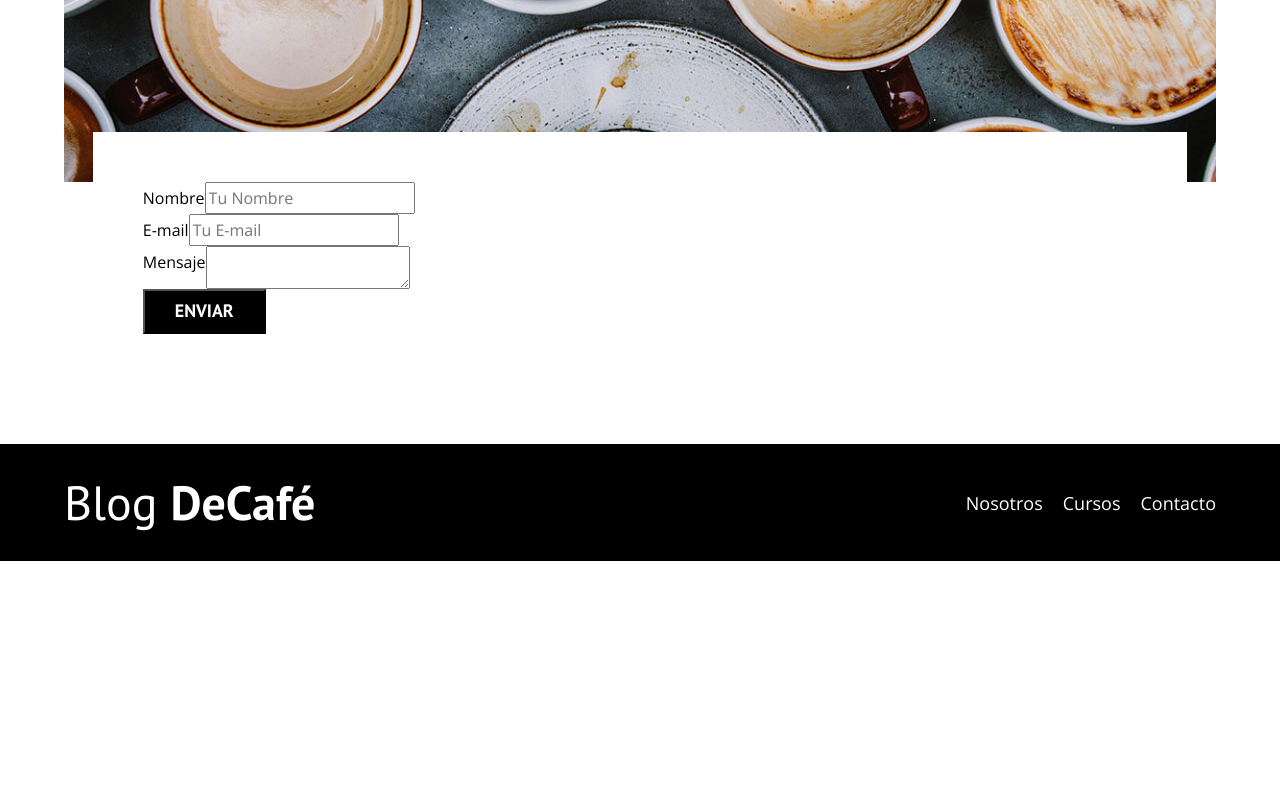
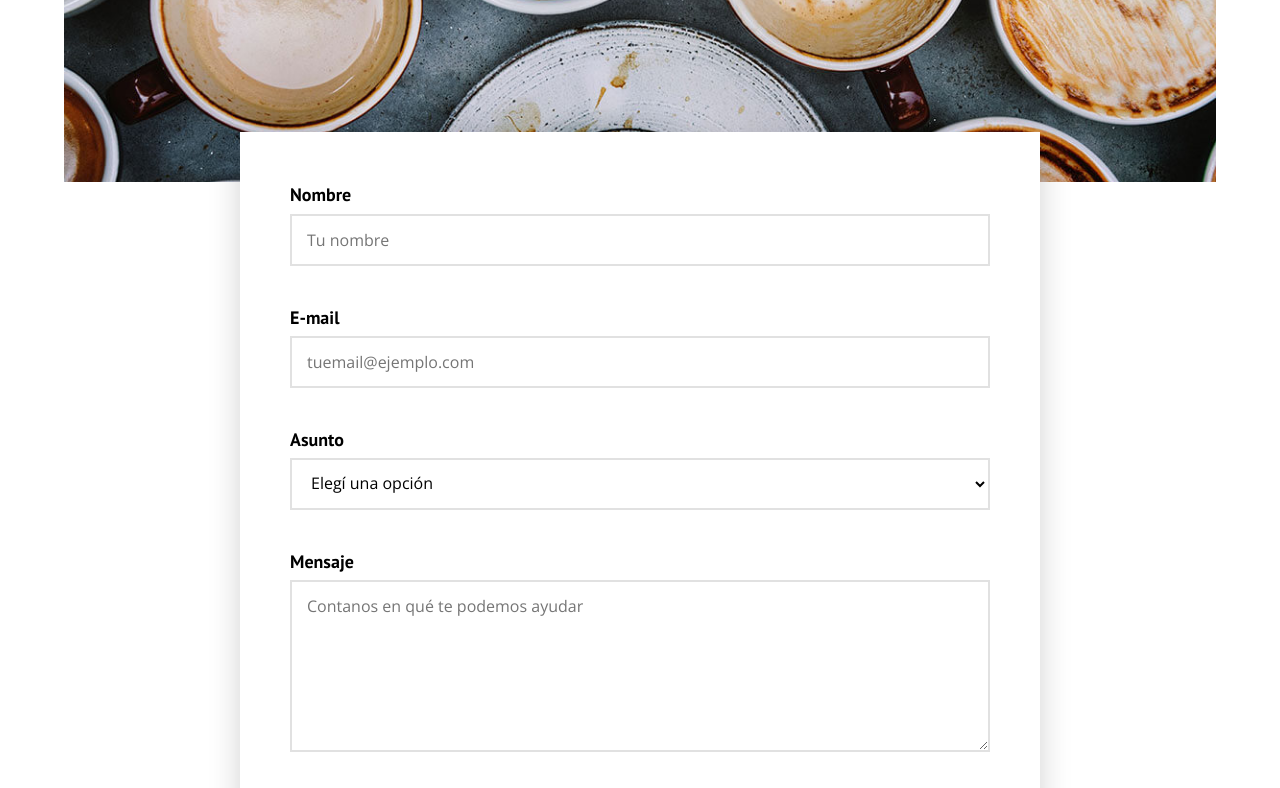
Before and after one commit to matteocarrizo/WebCafe, a plain HTML site: page contacto.html in a window 1280 px wide. Shown: the part 920-1708 px from the top of the page. Before the commit the page ends 1481 px from the top, so only its background shows below. Drawn offline with nearby package versions, Linux system fonts and the light colour scheme.

Commit message:
bug fix formulario

```diff
--- a/contacto.html
+++ b/contacto.html
@@ -1,5 +1,5 @@
 <!DOCTYPE html>
-<html lang="en">
+<html lang="es">
 
 <head>
     <meta charset="UTF-8">
@@ -43,25 +43,49 @@
 
         <div class="contaco-bg"></div>
 
-        <form class="formulario">
+<form class="formulario" id="form-contacto" novalidate>
+
   <div class="campo">
     <label class="campo__label" for="nombre">Nombre</label>
-                <input class="campo__field" type="text" placeholder="Tu Nombre" id="nombre">
+    <input class="campo__field" type="text" id="nombre" name="nombre"
+           placeholder="Tu nombre" autocomplete="name"
+           required minlength="2" maxlength="60">
+    <span class="campo__error" aria-live="polite"></span>
   </div>
 
   <div class="campo">
     <label class="campo__label" for="email">E-mail</label>
-                <input class="campo__field" type="email" placeholder="Tu E-mail" id="email">
+    <input class="campo__field" type="email" id="email" name="email"
+           placeholder="tuemail@ejemplo.com" autocomplete="email"
+           required>
+    <span class="campo__error" aria-live="polite"></span>
+  </div>
+
+  <div class="campo">
+    <label class="campo__label" for="asunto">Asunto</label>
+    <select class="campo__field" id="asunto" name="asunto" required>
+      <option value="" disabled selected>Elegí una opción</option>
+      <option value="consulta">Consulta general</option>
+      <option value="cursos">Consulta sobre cursos</option>
+      <option value="colaboracion">Colaboración</option>
+      <option value="otro">Otro</option>
+    </select>
+    <span class="campo__error" aria-live="polite"></span>
   </div>
 
   <div class="campo">
     <label class="campo__label" for="mensaje">Mensaje</label>
-                <textarea class="campo__field" id="mensaje"></textarea>
+    <textarea class="campo__field" id="mensaje" name="mensaje" rows="6"
+              placeholder="Contanos en qué te podemos ayudar"
+              required minlength="10" maxlength="1000"></textarea>
+    <span class="campo__error" aria-live="polite"></span>
   </div>
 
   <div class="campo">
     <input type="submit" value="Enviar" class="boton boton--primario">
   </div>
+
+  <p class="formulario__estado" id="estado" role="status" aria-live="polite"></p>
 </form>
 
     </main>
--- a/css/style.css
+++ b/css/style.css
@@ -206,28 +206,98 @@ img {
     border: none;
 }
 /** Contacto **/
-.contaco-bg {
+.formulario {
+    position: relative;
+    background-color: var(--blanco);
+    margin: -5rem auto 0 auto;
+    width: 95%;
+    max-width: 80rem;
+    padding: 3rem 2rem;
+    box-shadow: 0 1rem 3rem rgba(0, 0, 0, .18);
+}
+@media (min-width: 768px) {
+    .formulario {
+        padding: 5rem;
+    }
+}
+
+.campo {
+    display: flex;
+    flex-direction: column;   /* antes estaba en fila */
+    margin-bottom: 1.5rem;
+}
+.campo__label {
+    font-family: var(--fuenteHeading);
+    font-weight: 700;
+    font-size: 1.8rem;
+    line-height: 1.4;
+    margin-bottom: .6rem;
+}
+.campo__field {
+    width: 100%;
+    padding: 1.2rem 1.5rem;
+    border: 2px solid var(--gris);
+    border-radius: 0;
+    background-color: var(--blanco);
+    color: var(--negro);
+    font-family: var(--fuenteParrafos);
+    font-size: 1.6rem;
+    line-height: 1.5;
+    transition: border-color .2s, box-shadow .2s;
+}
+.campo__field:focus-visible {
+    outline: none;
+    border-color: var(--primario);
+    box-shadow: 0 0 0 3px rgba(120, 77, 60, .3);
+}
+.campo__field.invalido {
+    border-color: #b3261e;
+}
+textarea.campo__field {
+    min-height: 15rem;
+    resize: vertical;
+}
+.campo__error {
+    display: block;
+    min-height: 2rem;
+    margin-top: .4rem;
+    font-size: 1.4rem;
+    line-height: 1.4;
+    color: #b3261e;
+}
+
+/* Botón de enviar a todo el ancho */
+.formulario .boton {
+    width: 100%;
+    margin-bottom: 0;
+    border: 0;
+    cursor: pointer;
+    transition: background-color .2s;
+}
+.formulario .boton--primario:hover,
+.formulario .boton--primario:focus-visible {
+    background-color: var(--primario);
+}
+.formulario .boton:disabled {
+    opacity: .6;
+    cursor: wait;
+}
+
+.formulario__estado {
+    min-height: 3rem;
+    margin: 1.5rem 0 0;
+    text-align: center;
+    font-weight: 700;
+    line-height: 1.5;
+}
+.formulario__estado.ok  { color: #2e6b34; }
+.formulario__estado.err { color: #b3261e; }
+
+
+.contaco-bg,
+.contacto-bg {
     background-image: url(../img/contacto.jpg);
     height: 40rem;
     background-size: cover;
     background-repeat: no-repeat;
 }
-.formulario {
-    background-color: var(--blanco);
-    margin: -5rem auto 0 auto;
-    width: 95%;
-    padding: 5rem;
-}
-.campo {
-    display: flex;
-
-}
-.campo__label {
-
-}
-.campo__field {
-
-}
-.campo__field--textarea {
-
-}
```
Also changed, not shown: cursos.html (+1 -1 lines), entrada.html (+1 -1 lines), index.html (+1 -1 lines), nosotros.html (+2 -2 lines). Lines whose indentation alone changed are shown as unchanged.
